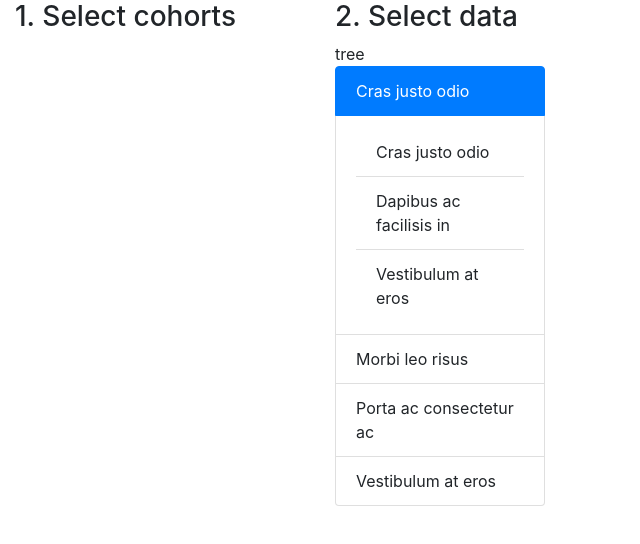
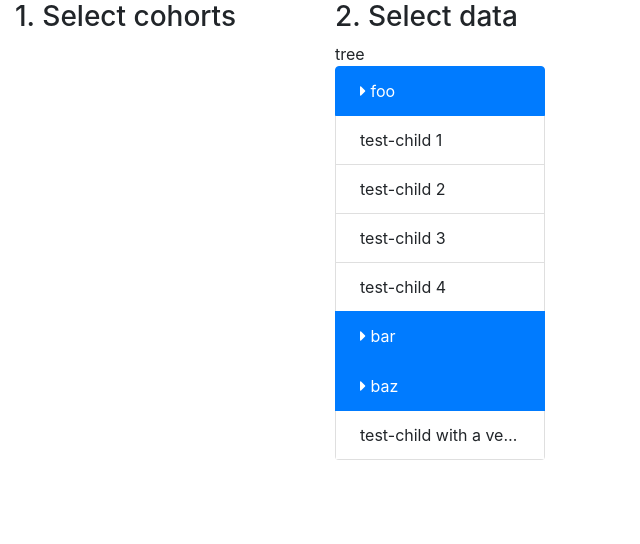
Before and after one commit to sidohaakma/molgenis-app-lifelines-webshop, a Vue app: page / in a window 1280 px wide. Shown: the top 544 px of the page, without its empty margins (0-640 px from the left). Built offline with nearby package versions, Linux system fonts and the light colour scheme.

Commit message:
added icons

```diff
--- a/package.json
+++ b/package.json
@@ -10,6 +10,9 @@
     "test:unit": "vue-cli-service test:unit"
   },
   "dependencies": {
+    "@fortawesome/fontawesome-svg-core": "^1.2.18",
+    "@fortawesome/free-solid-svg-icons": "^5.8.2",
+    "@fortawesome/vue-fontawesome": "^0.1.6",
     "core-js": "^2.6.5",
     "vue": "^2.6.10",
     "vuex": "^3.0.1"
--- /dev/null
+++ b/src/components/tree/CollapsibleTree.vue
@@ -0,0 +1,37 @@
+<template>
+  <div id="tree-view">
+    tree
+
+    <ul class="list-group">
+      <template v-for="parent in structure">
+        <li class="list-group-item active px-4 text-truncate" role="button">
+          <font-awesome-icon
+            icon="caret-right"
+            class=""
+          />
+          {{parent.name}}
+        </li>
+        <li class="list-group-item p-0">
+          <ul class="list-group list-group-flush">
+            <li class="list-group-item px-4 text-truncate" role="button" v-for="child in parent.children">{{child.name}}</li>
+          </ul>
+        </li>
+      </template>
+    </ul>
+
+  </div>
+</template>
+
+<script>
+  import Vue from 'vue'
+
+  export default Vue.extend({
+    name: 'CollapsibleTree',
+    props: {
+      structure: {
+        type: Array,
+        required: true
+      }
+    }
+  })
+</script>
--- a/src/main.ts
+++ b/src/main.ts
@@ -2,7 +2,14 @@ import Vue from 'vue'
 import App from './App.vue'
 import store from './store'
 
+import { library } from '@fortawesome/fontawesome-svg-core'
+import { faCaretRight, faPlus, faTimes } from '@fortawesome/free-solid-svg-icons'
+import { FontAwesomeIcon } from '@fortawesome/vue-fontawesome'
+
 Vue.config.productionTip = false
+
+library.add(faCaretRight, faPlus, faTimes)
+Vue.component('font-awesome-icon', FontAwesomeIcon)
 
 new Vue({
   store,
--- a/src/views/ContentView.vue
+++ b/src/views/ContentView.vue
@@ -3,6 +3,7 @@
     <h3>2. Select data</h3>
     <div class="row">
       <tree-view class="col-sm-3" />
+
     </div>
   </div>
 </template>
--- a/src/views/TreeView.vue
+++ b/src/views/TreeView.vue
@@ -1,29 +1,50 @@
 <template>
   <div id="tree-view">
-    tree
-    <ul class="list-group">
-      <li class="list-group-item active">Cras justo odio</li>
-      <li class="list-group-item">
-
-        <ul class="list-group list-group-flush">
-          <li class="list-group-item">Cras justo odio</li>
-          <li class="list-group-item">Dapibus ac facilisis in</li>
-          <li class="list-group-item">Vestibulum at eros</li>
-        </ul>
-
-      </li>
-      <li class="list-group-item">Morbi leo risus</li>
-      <li class="list-group-item">Porta ac consectetur ac</li>
-      <li class="list-group-item">Vestibulum at eros</li>
-    </ul>
-
+    <collapsible-tree :structure="structure"/>
   </div>
 </template>
 
 <script>
   import Vue from 'vue'
+  import CollapsibleTree from '../components/tree/CollapsibleTree.vue'
+
 
   export default Vue.extend({
     name: 'MainView',
+    data: function () {
+      return {
+        structure: [
+          {
+            name: 'foo',
+            children: [
+              {
+                name: 'test-child 1',
+              },
+              {
+                name: 'test-child 2',
+              },
+              {
+                name: 'test-child 3',
+              },
+              {
+                name: 'test-child 4',
+              }
+            ]
+          },
+          {
+            name: 'bar',
+          },
+          {
+            name: 'baz',
+            children: [
+              {
+                name: 'test-child with a very long line of text',
+              }
+            ]
+          }
+        ]
+      }
+    },
+    components: { CollapsibleTree }
   })
 </script>
```
Also changed, not shown: 1 other file (tests, documents, lock files or other folders).
